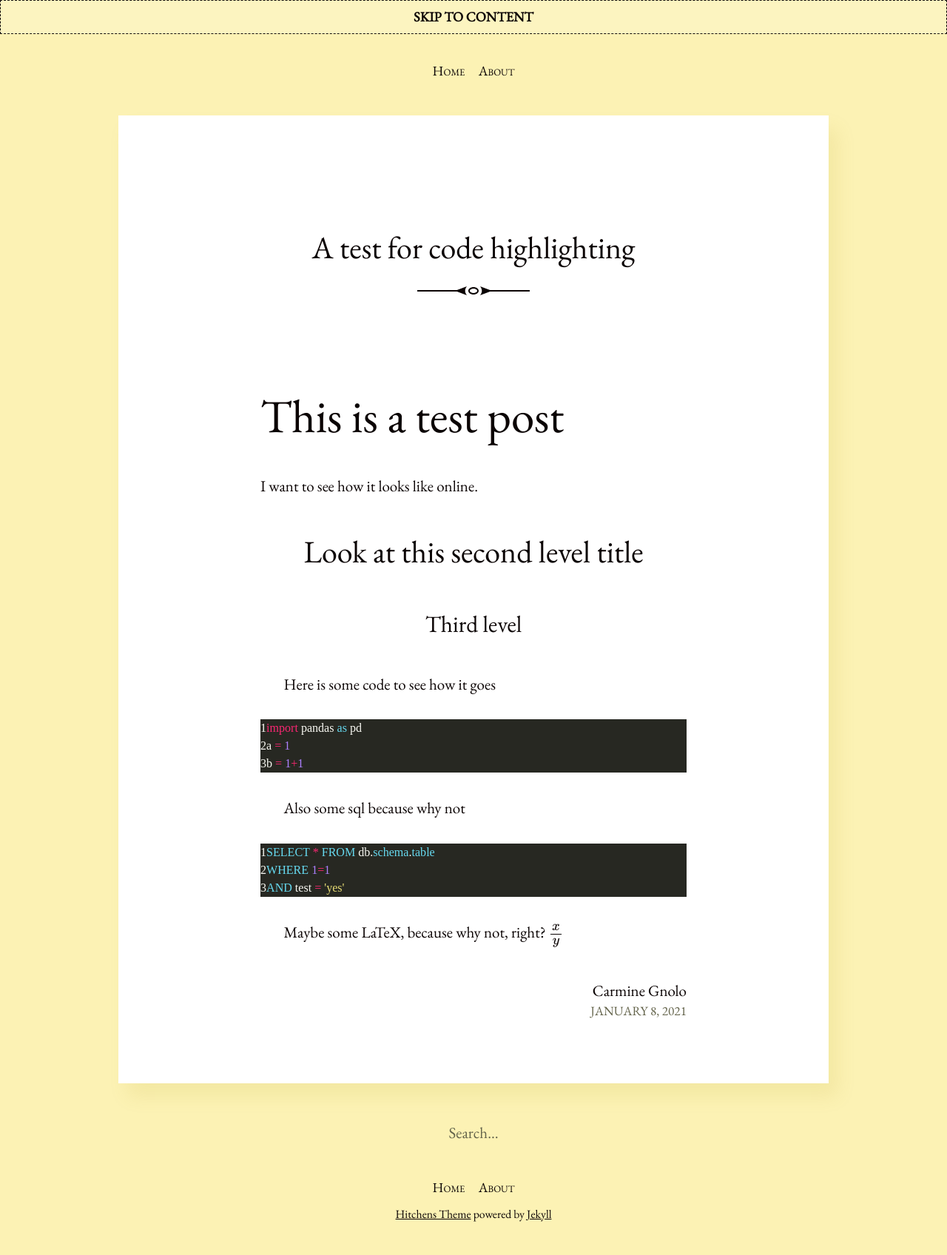
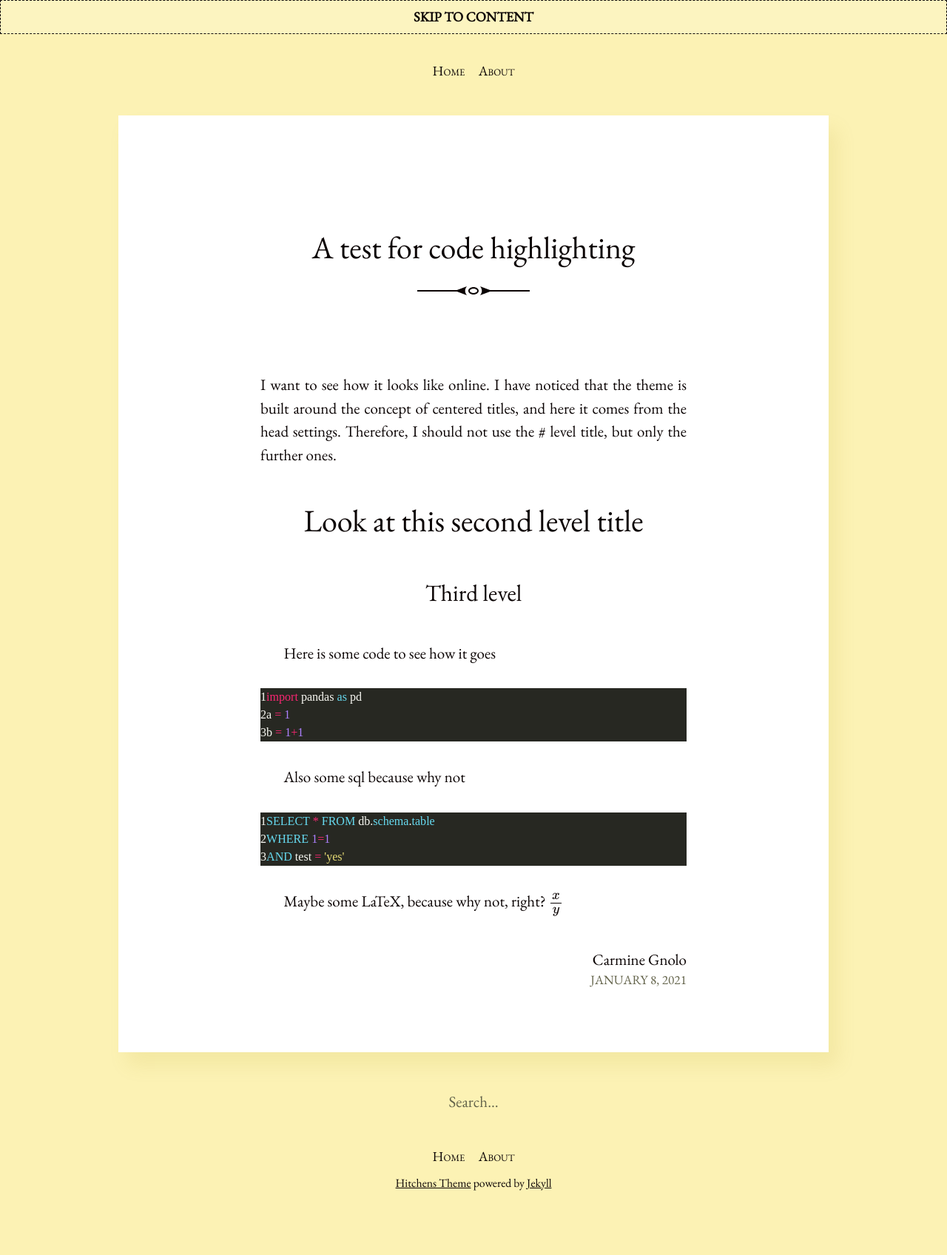
Before and after one commit to carmigno/carmigno.github.io, a Jekyll site: the page built from _posts/2021-01-08-testing-text.md, in a window 1280 px wide. Shown: the whole page at 74% size. Built offline with Jekyll 4.4.1, drawn with Linux system fonts in a browser that asks for light colours; formulas are drawn with MathJax 3; after the commit the page ends 1654 px from its top, so only the background shows below that.

Commit message:
Trying padding

```diff
--- a/_posts/2021-01-08-testing-text.md
+++ b/_posts/2021-01-08-testing-text.md
@@ -6,8 +6,7 @@ categories: testing
 usemathjax: true
 ---
 
-# This is a test post
-I want to see how it looks like online.
+I want to see how it looks like online. I have noticed that the theme is built around the concept of centered titles, and here it comes from the head settings. Therefore, I should not use the # level title, but only the further ones.
 ## Look at this second level title
 ### Third level
 
--- a/_sass/_syntax-highlighting.scss
+++ b/_sass/_syntax-highlighting.scss
@@ -6,6 +6,9 @@ code.highlighter-rouge {
   background: $highlight;
   font-family: 'Fira Code medium';
   font-size: .875em;
+  > * {
+    padding: 0 1.5rem;
+  }
 }
 
 .highlight {
```
